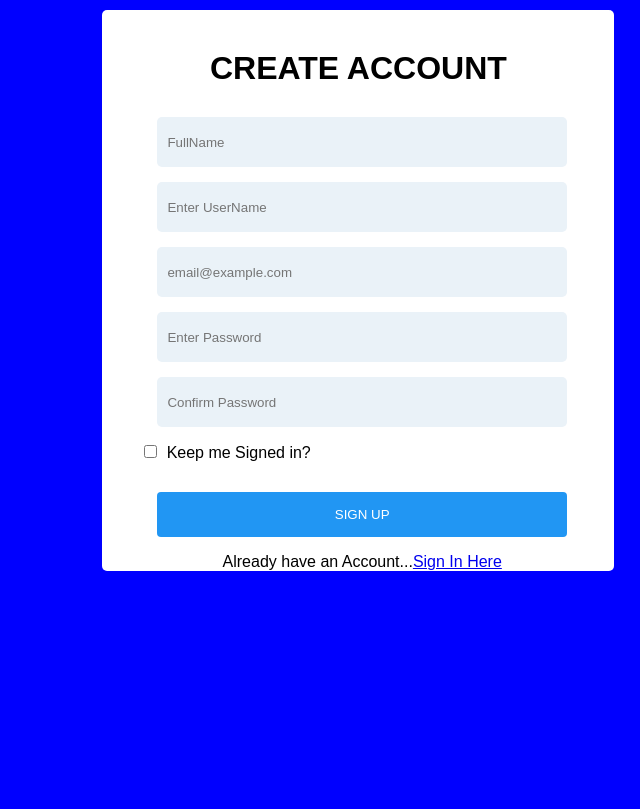
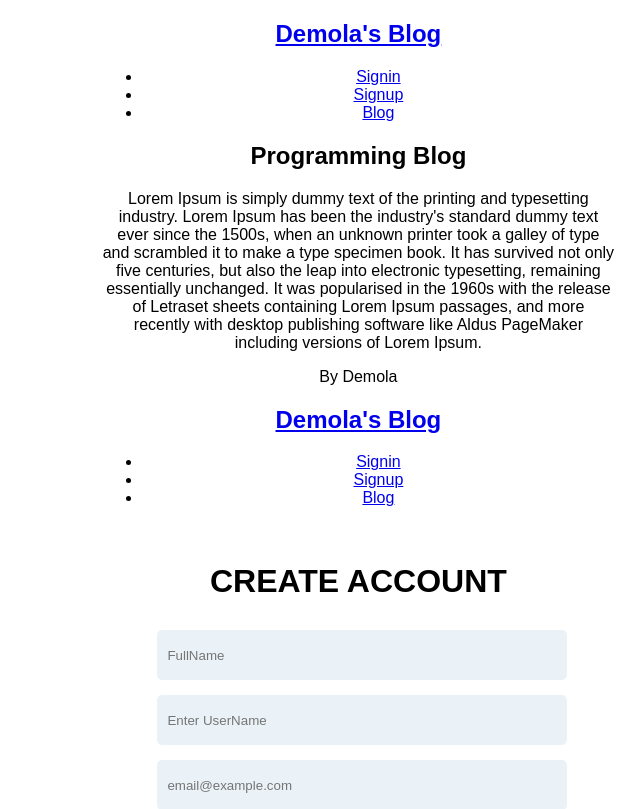
Before and after one commit to demola07/reactloginpage, a React (Create React App) app: page /Signup in a window 1280 px wide. Shown: the top 809 px of the page, without its empty margins (640-1280 px from the left). Built offline with nearby package versions, Linux system fonts and the light colour scheme.

Commit message:
Added Layout component

```diff
--- a/src/App.css
+++ b/src/App.css
@@ -1,5 +1,5 @@
 body {
-  background-color: #0000ff;
+  background-color: #ffffff;
   font-family: sans-serif, Georgia, "Palatino Linotype", Arial, Helvetica;
 }
 .App {
--- a/src/components/Blog.js
+++ b/src/components/Blog.js
@@ -1,45 +1,11 @@
-import React, { Component } from "react";
-import Name from "./Name";
+import React from "react";
+import Layout from "./Layout";
+import Blogpost from "./Blogpost";
 
-class Blog extends Component {
-  constructor(props) {
-    super(props);
-
-    this.state = {
-      cohortList: [
-        {
-          id: 1,
-          name: "Mr Ademola",
-          age: 22
-        },
-        {
-          id: 2,
-          name: "Mr Somto",
-          age: 70
-        },
-        {
-          id: 3,
-          name: "Mr Stanley",
-          age: 30
-        },
-        {
-          id: 4,
-          name: "Mrs Meka",
-          age: 40
-        }
-      ]
-    };
-  }
-
-  render() {
-    return (
-      <div>
-        {this.state.cohortList.map(cohort => {
-          return <Name key={cohort.id} name={cohort.name} age={cohort.age} />;
-        })}
-      </div>
-    );
-  }
+export default function Blog() {
+  return (
+    <Layout>
+      <Blogpost />
+    </Layout>
+  );
 }
-
-export default Blog;
--- /dev/null
+++ b/src/components/Blogpost.js
@@ -0,0 +1,21 @@
+import React from "react";
+
+export default function Blogpost() {
+  return (
+    <div>
+      <h2>Programming Blog</h2>
+      <p>
+        Lorem Ipsum is simply dummy text of the printing and typesetting
+        industry. Lorem Ipsum has been the industry's standard dummy text ever
+        since the 1500s, when an unknown printer took a galley of type and
+        scrambled it to make a type specimen book. It has survived not only five
+        centuries, but also the leap into electronic typesetting, remaining
+        essentially unchanged. It was popularised in the 1960s with the release
+        of Letraset sheets containing Lorem Ipsum passages, and more recently
+        with desktop publishing software like Aldus PageMaker including versions
+        of Lorem Ipsum.
+      </p>
+      <p>By Demola</p>
+    </div>
+  );
+}
--- a/src/components/CustomRouter.js
+++ b/src/components/CustomRouter.js
@@ -7,9 +7,9 @@ import Blog from "./Blog";
 const CustomRouter = () => {
   return (
     <R>
+      <Route path="/" component={Blog} />
       <Route path="/Signin" component={Signin} />
       <Route path="/Signup" component={Signup} />
-      <Route path="/Blog" component={Blog} />
     </R>
   );
 };
--- /dev/null
+++ b/src/components/Layout.js
@@ -0,0 +1,26 @@
+import React from "react";
+
+export default function Layout(props) {
+  return (
+    <div>
+      <nav>
+        <h1>
+          <a href="/">Demola's Blog</a>
+        </h1>
+        <ul>
+          <li>
+            <a href="/Signin">Signin</a>
+          </li>
+          <li>
+            <a href="/Signup">Signup</a>
+          </li>
+          <li>
+            <a href="/Blog">Blog</a>
+          </li>
+        </ul>
+      </nav>
+
+      {props.children}
+    </div>
+  );
+}
--- a/src/components/auth/Signin.js
+++ b/src/components/auth/Signin.js
@@ -1,4 +1,5 @@
 import React, { Component } from "react";
+import Layout from "../Layout";
 const axios = require("axios");
 
 class Signin extends Component {
@@ -42,6 +43,7 @@ class Signin extends Component {
 
   render() {
     return (
+      <Layout>
         <div>
           <header className="header">
             <h1 className="head">Sign in to your Account</h1>
@@ -96,6 +98,7 @@ class Signin extends Component {
             </div>
           )}
         </div>
+      </Layout>
     );
   }
 }
--- a/src/components/auth/Signup.js
+++ b/src/components/auth/Signup.js
@@ -1,4 +1,5 @@
 import React, { Component } from "react";
+import Layout from "../Layout";
 const axios = require("axios");
 
 export class Signup extends Component {
@@ -59,6 +60,7 @@ export class Signup extends Component {
 
   render() {
     return (
+      <Layout>
         <div>
           <header className="headerUp">
             <h1 className="headUp">Create Account</h1>
@@ -137,6 +139,7 @@ export class Signup extends Component {
             </div>
           )}
         </div>
+      </Layout>
     );
   }
 }
```
Also changed, not shown: 1 other file (tests, documents, lock files or other folders). Lines whose indentation alone changed are shown as unchanged.
